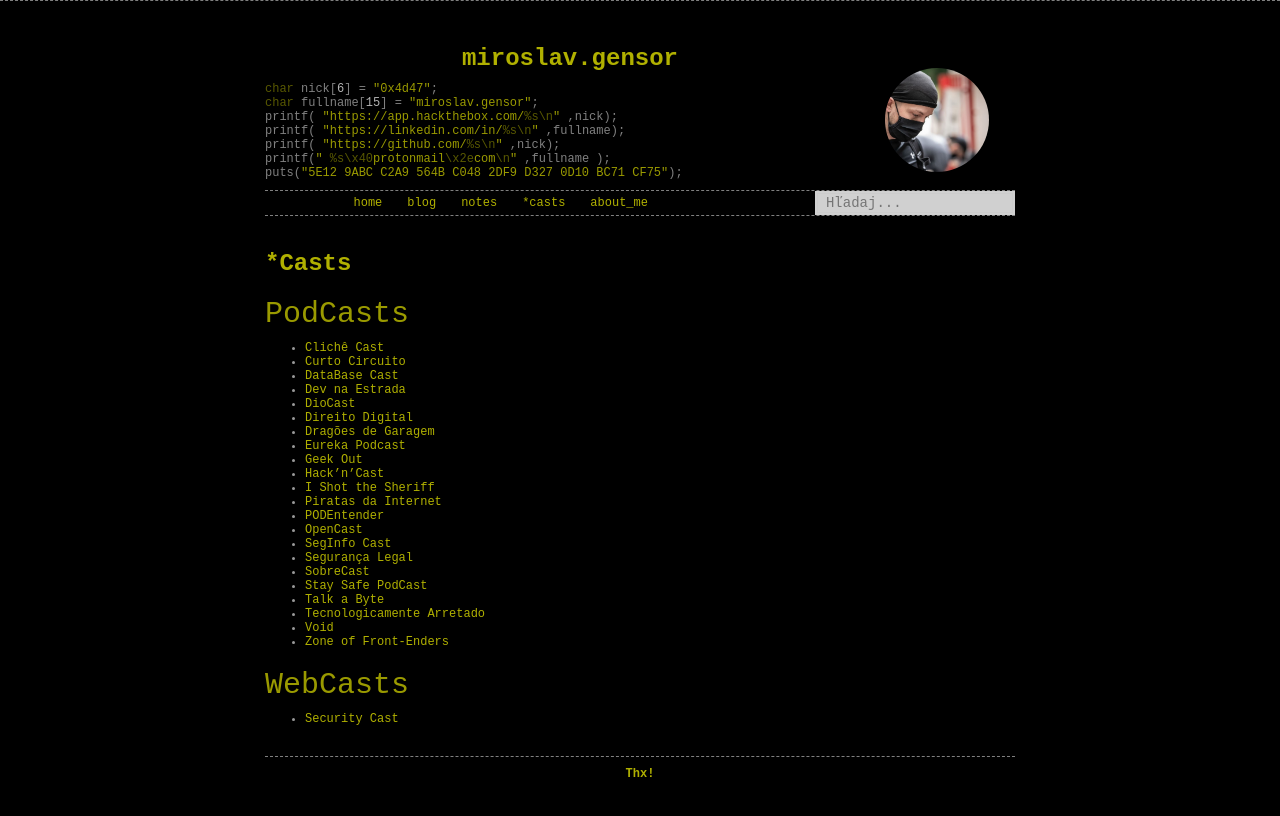
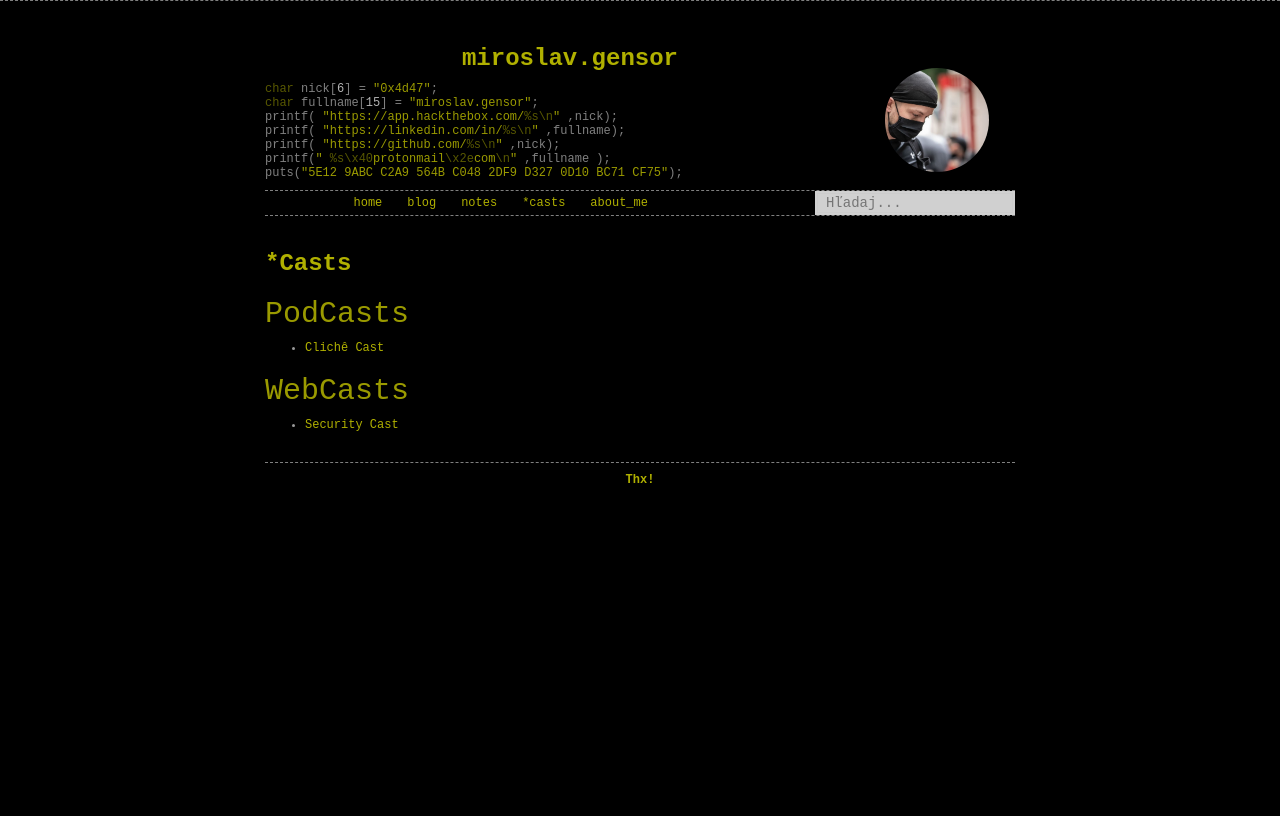
Before and after one commit to 0x00mg/0x00mg.github.io, a Jekyll site: the page built from casts.md, in a window 1280 px wide. Shown: the top 816 px of the page. Built offline with Jekyll 4.4.1, drawn with Linux system fonts in a browser that asks for light colours.

Commit message:
Update casts.md

```diff
--- a/casts.md
+++ b/casts.md
@@ -6,28 +6,8 @@ permalink: /casts/
 
 <h2>PodCasts</h2>
 <ul>
-  <li><a href="http://www.revistacliche.com.br" target="_blank" rel="noopener noreferrer">Clichê Cast</a></li>
-  <li><a href="http://curtocircuito.cc/" target="_blank" rel="noopener noreferrer">Curto Circuito</a></li>
-  <li><a href="http://imasters.com.br/perfil/databasecast/" target="_blank" rel="noopener noreferrer">DataBase Cast</a></li>
-  <li><a href="http://devnaestrada.com.br/" target="_blank" rel="noopener noreferrer">Dev na Estrada</a></li>
-  <li><a href="http://www.diolinux.com.br/search/label/DioCast" target="_blank" rel="noopener noreferrer">DioCast</a></li>
-  <li><a href="http://josemilagre.com.br/blog/podcast/" target="_blank" rel="noopener noreferrer">Direito Digital</a></li>
-  <li><a href="http://scienceblogs.com.br/dragoesdegaragem/" target="_blank" rel="noopener noreferrer">Dragões de Garagem</a></li>
-  <li><a href="https://eurekapod.wordpress.com/" target="_blank" rel="noopener noreferrer">Eureka Podcast</a></li>
-  <li><a href="https://geekout.fm/" target="_blank" rel="noopener noreferrer">Geek Out</a></li>
-  <li><a href="http://hackncast.org/" target="_blank" rel="noopener noreferrer">Hack’n’Cast</a></li>
-  <li><a href="http://www.naopod.com.br/" target="_blank" rel="noopener noreferrer">I Shot the Sheriff</a></li>
-  <li><a href="https://piratasdainternet.github.io/" target="_blank" rel="noopener noreferrer">Piratas da Internet</a></li>
-  <li><a href="http://www.podentender.com/" target="_blank" rel="noopener noreferrer">PODEntender</a></li>
-  <li><a href="http://tecnologiaaberta.com.br/category/opencast/" target="_blank" rel="noopener noreferrer">OpenCast</a></li>
-  <li><a href="https://www.seginfo.com.br/seginfocast/" target="_blank" rel="noopener noreferrer">SegInfo Cast</a></li>
-  <li><a href="http://www.segurancalegal.com/" target="_blank" rel="noopener noreferrer">Segurança Legal</a></li>
-  <li><a href="https://sobrevivencialismo.com/tag/sobrecast/" target="_blank" rel="noopener noreferrer">SobreCast</a></li>
-  <li><a href="http://www.staysafepodcast.com.br/" target="_blank" rel="noopener noreferrer">Stay Safe PodCast</a></li>
-  <li><a href="http://www.tabcast.com.br/" target="_blank" rel="noopener noreferrer">Talk a Byte</a></li>
-  <li><a href="http://tecnologicamentearretado.com.br" target="_blank" rel="noopener noreferrer">Tecnologicamente Arretado</a></li>
-  <li><a href="http://voidpodcast.com/" target="_blank" rel="noopener noreferrer">Void</a></li>
-  <li><a href="http://zofe.com.br/" target="_blank" rel="noopener noreferrer">Zone of Front-Enders</a></li>
+  <li><a href="https://www.cyber-rangers.com/cs/podcasty" target="_blank" rel="noopener noreferrer">Clichê Cast</a></li>
+
 </ul>
 
 <h2>WebCasts</h2>
```
